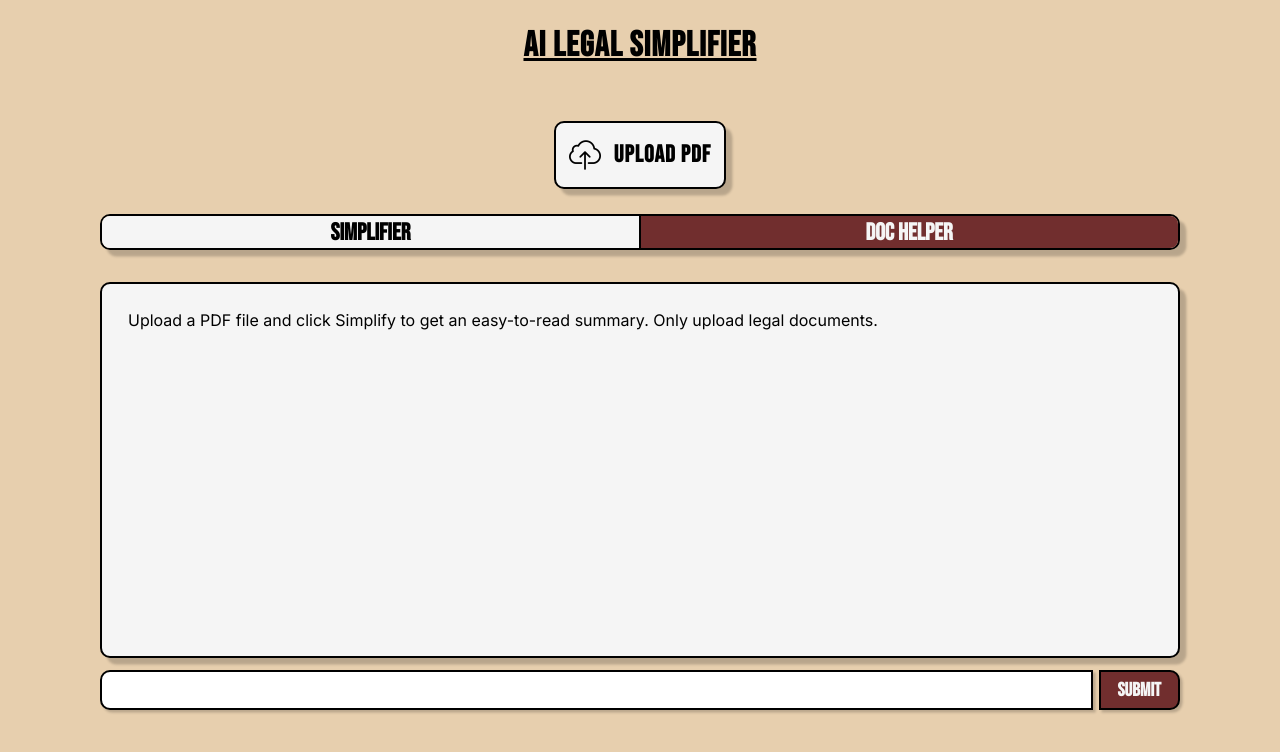
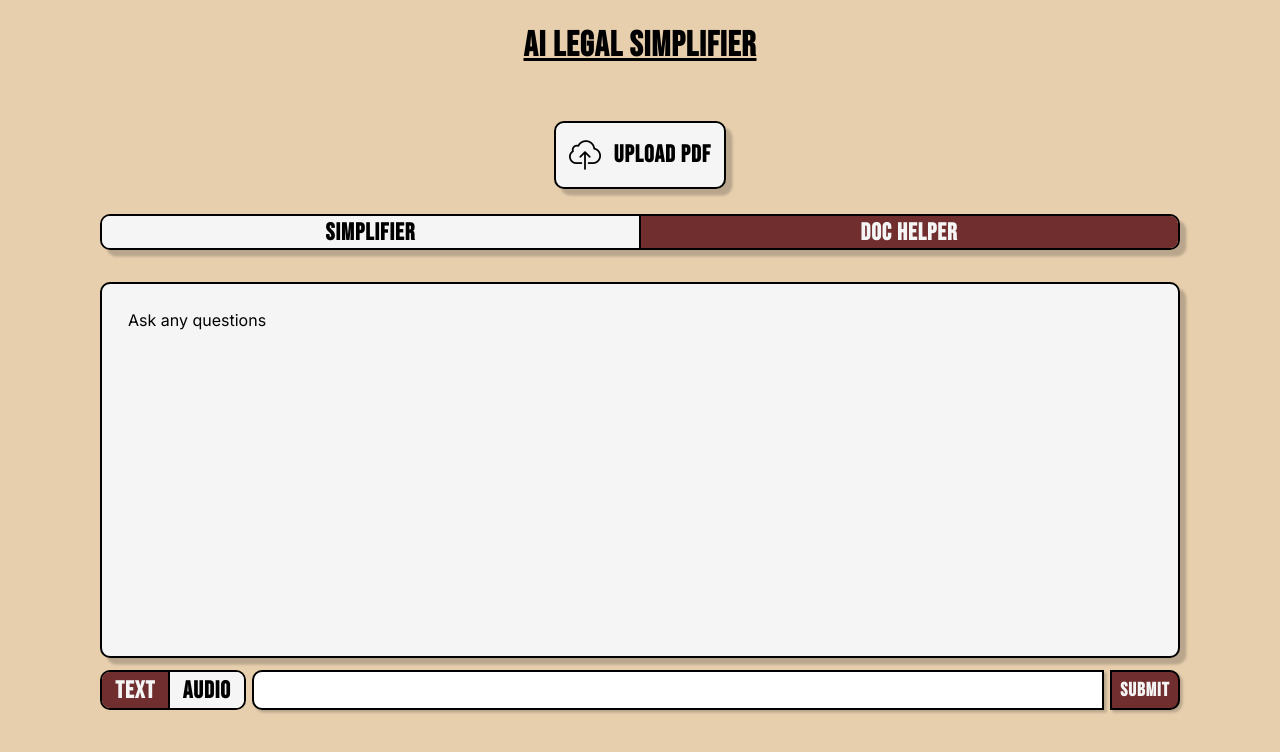
Before and after one commit to alberto-sclocchi/legal-simplifier-client, a React (Create React App) app: page / in a window 1280 px wide. Both pictures are taken after a click on the button "Doc Helper". Shown: the top 752 px of the page. Built offline with nearby package versions, Linux system fonts and the light colour scheme.

Commit message:
add input toggle logic to DocumentHelperDashboard and update SimplifiedTextContainer to conditionally render based on model prop

```diff
--- a/src/App.css
+++ b/src/App.css
@@ -48,13 +48,15 @@ html{
   width: 100%;
   height: 100%;
   box-sizing: border-box;
-  padding: 0;
+  padding: 0 1vw;
   border-radius: 10px 0 0 10px;
   border: 0.2vw solid black;
   box-shadow: 0.2vw 0.2vw 0.2vw rgba(0, 0, 0, 0.2);
+  font-size: 1.1rem;
+  font-family: 'Inter';
 }
 
-.document-helper-dashboard button{
+.document-helper-dashboard form button{
   width: 8%;
   height: 100%;
   border: 0.2vw solid black;
@@ -66,6 +68,7 @@ html{
   font-weight: 900;
   color: whitesmoke;
   cursor: pointer;
+  letter-spacing: 1px;
 }
 
 .display-buttons{
@@ -78,6 +81,7 @@ html{
 }
 
 .display-button{
+  padding: 0 1vw;
   width: 100%;
   background-color: whitesmoke;
   font-size: 1.5rem;
@@ -85,6 +89,7 @@ html{
   font-weight: 900;
   border: none;
   color: black;
+  letter-spacing: 1px;
 }
 
 .display-button-active,
@@ -94,12 +99,12 @@ html{
   cursor: pointer;
 }
 
-.display-buttons button:first-of-type{
+.display-button:first-of-type{
   border-radius: 8px 0px 0px 8px;
   border-right: 0.2vw solid black;
 }
 
-.display-buttons button:not(:first-of-type){
+.display-button:not(:first-of-type){
   border-radius: 0px 8px 8px 0px;
 }
 
@@ -281,3 +286,17 @@ input:focus {
   80%  { transform: translateX(5px); }
   100% { transform: translateX(0); }
 }
+
+.below-container-div{
+  width: 100%;
+  display: flex;
+  flex-direction: row;
+  gap: 0.5vw;
+}
+
+.input-display-buttons{
+  display: flex;
+  flex-direction: row;
+  border: 0.2vw solid black;
+  border-radius: 10px;
+}
--- a/src/components/simplifier/DocumentHelperDashboard.jsx
+++ b/src/components/simplifier/DocumentHelperDashboard.jsx
@@ -1,17 +1,38 @@
-import React from 'react'
+import React, { useState } from 'react'
 import SimplifiedTextContainer from './SimplifiedTextContainer'
 import { FaCircleStop, FaMicrophone } from 'react-icons/fa6'
+import { SimplifierModel } from './model/SimplifierModel.model'
+import { InputType } from './model/InputType.model'
 
 export default function DocumentHelperDashboard() {
+
+  const [ display, setDisplay ] = useState({
+    type: InputType.text,
+    index: 0
+  })
+
   return (
     <div className='document-helper-dashboard'>
-        <SimplifiedTextContainer />
-        <form>
-            <input type='text' />
-            {/* <FaCircleStop />
-            <FaMicrophone /> */}
-            <button className='document-helper-btn'>submit</button>
-        </form>
+        <SimplifiedTextContainer model={SimplifierModel.documentHelper}/>
+        <div className="below-container-div">
+            <div className="input-display-buttons">
+                <button className={`display-button ${display.index === 0 && "display-button-active"}`} onClick={() => setDisplay({type: InputType.text, index: 0})}>Text</button>
+                <button className={`display-button ${display.index === 1 && "display-button-active"}`} onClick={() => setDisplay({type: InputType.audio, index: 1})}>Audio</button>
+            </div>
+            <form>
+                {(!!display && display.type === InputType.text )
+                ?
+                <input type='text' />
+                :
+                <>
+                    <FaCircleStop />
+                    <FaMicrophone />
+                </>
+                }
+
+                <button className='document-helper-btn'>submit</button>
+            </form>
+        </div>
     </div>
   )
 }
--- a/src/components/simplifier/SimplifiedTextContainer.jsx
+++ b/src/components/simplifier/SimplifiedTextContainer.jsx
@@ -2,8 +2,9 @@ import React, { useContext, useEffect, useRef, useState } from 'react'
 import SimplifierContext from './context/SimplifierContext.context';
 import Spinner from '../core/Spinner';
 import Markdown from 'react-markdown';
+import { SimplifierModel } from './model/SimplifierModel.model';
 
-export default function SimplifiedTextContainer() {
+export default function SimplifiedTextContainer({model}) {
   const {simplifiedText, loading } = useContext(SimplifierContext);
   const [ displayText, setDisplayText ] = useState("");
   const ref = useRef()
@@ -22,6 +23,7 @@ export default function SimplifiedTextContainer() {
 
         return () => {
             clearInterval(interval);
+            setDisplayText("");
         }
     }
   }, [simplifiedText, loading]);
@@ -34,6 +36,28 @@ export default function SimplifiedTextContainer() {
   }, [displayText])
 
   return (
-    <div ref={ref} className={`simplified-text-container ${!!loading && "simplified-text-container-loading"}`}>{!!loading ? <Spinner /> : <div id="simplified-text"> {!!simplifiedText ? <Markdown>{displayText}</Markdown> :  "Upload a PDF file and click Simplify to get an easy-to-read summary. Only upload legal documents."}</div>}</div>
+    <>
+      {(!!model && model === SimplifierModel.simplifier) ?
+        <div ref={ref} className={`simplified-text-container ${!!loading && "simplified-text-container-loading"}`}>
+          {!!loading
+            ? <Spinner />
+            : <div id="simplified-text">
+                {!!simplifiedText ? <Markdown>{displayText}</Markdown> :  "Upload a PDF file and click Simplify to get an easy-to-read summary. Only upload legal documents."}
+              </div>
+          }
+        </div>
+        :
+        <div ref={ref} className={`simplified-text-container ${!!loading && "simplified-text-container-loading"}`}>
+          {!!loading
+            ? <Spinner />
+            : <div id="simplified-text">
+                {!!simplifiedText ? <Markdown>{displayText}</Markdown> :  "Ask any questions"}
+              </div>
+          }
+        </div>
+
+      }
+
+    </>
   )
 }
--- a/src/components/simplifier/SimplifierDashboard.jsx
+++ b/src/components/simplifier/SimplifierDashboard.jsx
@@ -3,14 +3,17 @@ import SimplifierContext from './context/SimplifierContext.context';
 import html2pdf  from 'html2pdf.js';
 import uploadIcon from '../../images/upload-icon.png';
 import SimplifiedTextContainer from './SimplifiedTextContainer';
+import { SimplifierModel } from './model/SimplifierModel.model';
 import BlockScreen from '../core/BlockScreen';
 
 export default function SimplifierDashboard({file}) {
 
-  const { getSimplifiedText, simplifiedText, fileOriginalName} = useContext(SimplifierContext);
+  const { getSimplifiedText, simplifiedText, fileOriginalName, setSimplifiedText} = useContext(SimplifierContext);
 
   const handleUpload =  (event) => {
     event.preventDefault();
+    setSimplifiedText("");
+
 
     getSimplifiedText(file);
     console.log("File Uploaded: ", file);
@@ -28,7 +31,7 @@ export default function SimplifierDashboard({file}) {
 
   return (
     <div className='simplifier-dashboard'>
-        <SimplifiedTextContainer />
+        <SimplifiedTextContainer model={SimplifierModel.simplifier}/>
         <div className="simplifier-dashboard-buttons">
             <button className="file-upload-div dashboard-btn" type="submit" onClick={handleUpload}>Simplify</button>
             <button style={!!file && !!simplifiedText ? {cursor: "pointer"} : {cursor: "not-allowed"}} className="file-upload-div dashboard-btn" type="submit" onClick={!!file && !!simplifiedText ? handleDowload : () => console.log("Button Disabled")}> Download File</button>
--- /dev/null
+++ b/src/components/simplifier/model/InputType.model.js
@@ -0,0 +1,4 @@
+export const InputType = {
+    audio: "audio",
+    text: "text"
+}
```
Lines whose indentation alone changed are shown as unchanged.
